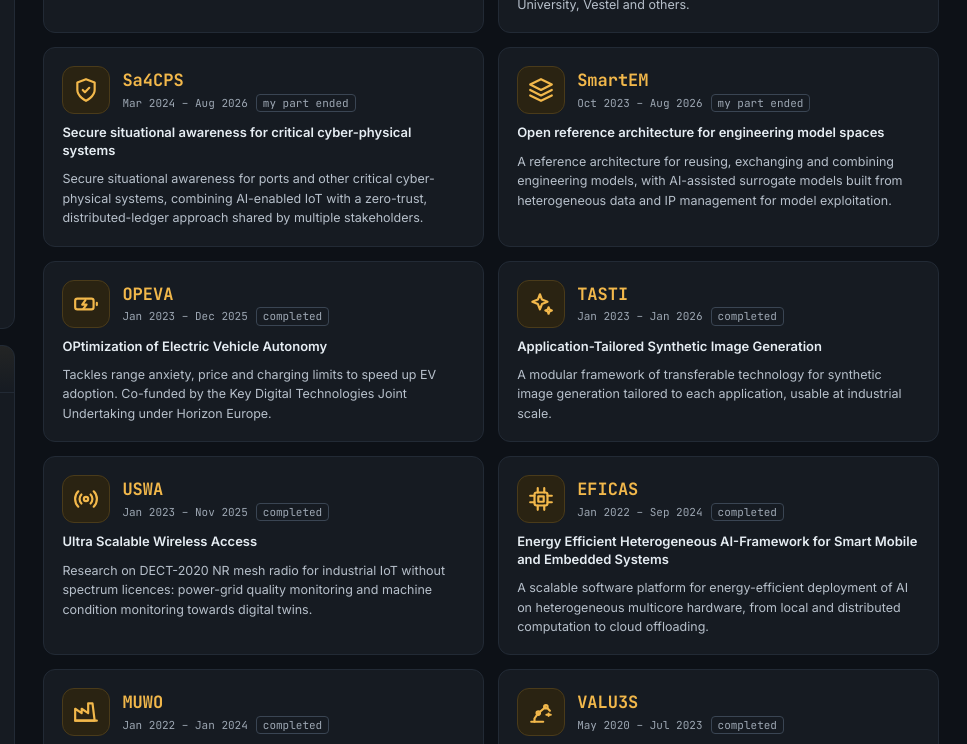
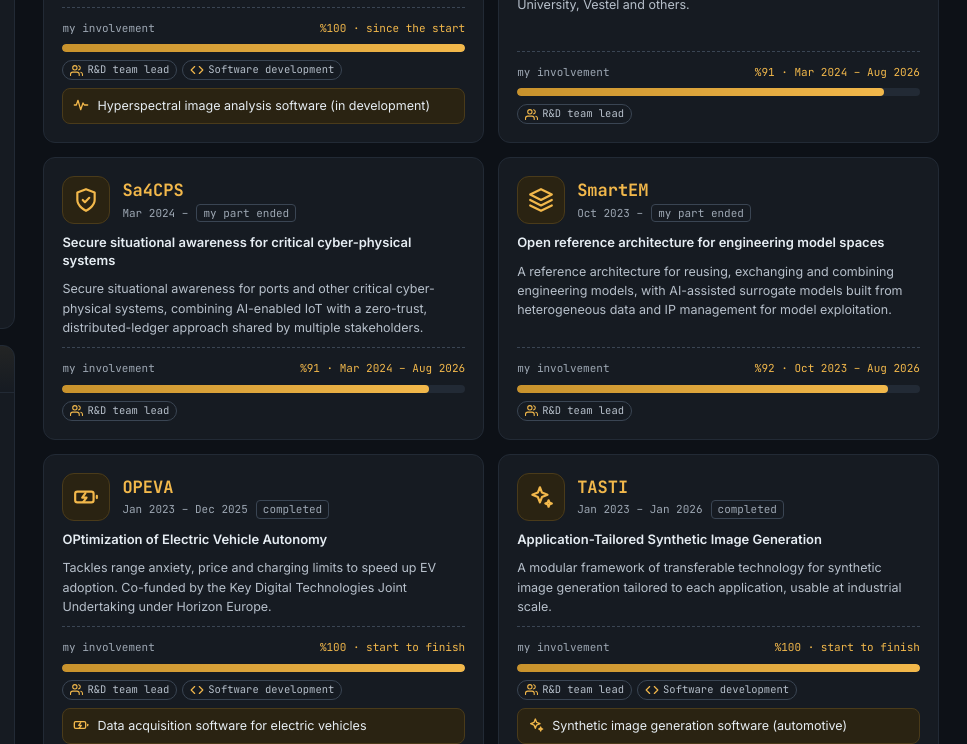
Before and after one commit to Akerdogmus/Akerdogmus.github.io, a plain HTML site: page index.html in a window 1280 px wide. Shown: the part 956-1700 px from the top of the page, 313-1280 px from the left. Drawn offline with Linux system fonts and the light colour scheme.

Commit message:
Project cards: involvement bar, contributions and deliverables
- Bar shows my share of each project's run so far (100% start to finish,
  ~91% for DECARBiz/Sa4CPS/SmartEM where my part ended Aug 2026)
- Chips: R&D team lead on every project, software development on
  VALU3S, MUWO, TASTI, OPEVA and CLEARS
- Highlighted deliverable per project (CamFITool with GitHub link,
  factory digital twin, synthetic image generation, EV data acquisition,
  hyperspectral image analysis)

Co-Authored-By: Claude Opus 5.5 <noreply@anthropic.com>

```diff
--- a/assets/css/style.css
+++ b/assets/css/style.css
@@ -139,6 +139,16 @@ h1, h2, h3, p, ul, ol, dl, dd { margin: 0; }
 .proj__state--live { border-color: #2E5E37; color: var(--ok); }
 .proj__full { font-size: 13px; font-weight: 600; line-height: 1.35; }
 .proj__sum { font-size: 12.5px; line-height: 1.55; color: var(--text-2); }
+.proj__inv { margin-top: auto; padding-top: 12px; border-top: 1px dashed var(--line-strong); display: flex; flex-direction: column; gap: 8px; }
+.proj__invHead { display: flex; justify-content: space-between; gap: 8px; font-family: var(--mono); font-size: 11px; color: var(--muted); }
+.proj__pct { color: var(--accent); white-space: nowrap; }
+.proj__bar { height: 8px; border-radius: 999px; background: var(--line); overflow: hidden; display: flex; }
+.proj__bar span { display: block; height: 100%; border-radius: 999px; background: linear-gradient(90deg, #C8922C, var(--accent)); }
+.proj__chips { display: flex; flex-wrap: wrap; gap: 5px; }
+.proj__deliv { display: flex; gap: 8px; align-items: flex-start; padding: 8px 10px; border-radius: 8px; background: var(--accent-soft); border: 1px solid #4A3B1A; font-size: 12.5px; line-height: 1.45; color: var(--text); }
+.proj__delivIcon { flex: 0 0 auto; display: inline-flex; color: var(--accent); }
+.proj__delivIcon svg { width: 16px; height: 16px; }
+.proj__deliv a { font-weight: 600; white-space: nowrap; }
 
 /* Terminal stats + years */
 .term { font-family: var(--mono); font-size: 13px; line-height: 1.9; padding: 0; overflow: hidden; }
--- a/assets/js/app.js
+++ b/assets/js/app.js
@@ -9,6 +9,7 @@
       projEyebrow: '// r&d projects', projTitle: "Projects I've worked on", projNote: 'EU & national R&D, via acd | veri mühendisliği',
       expTitle: '// experience', present: 'present', ongoing: 'active', done: 'completed', left: 'my part ended', planned: 'planned',
       about: 'About', aboutTitle: 'about me', statsTitle: '// stats', profileTitle: '// profile', liveBadge: '● live',
+      myShare: 'my involvement', fullRun: 'start to finish', sinceStart: 'since the start',
       units: ['yr', 'mo'], now: 'current', mode: { hybrid: 'Hybrid', office: 'On-site' },
       yearsExp: function (n) { return n + '+ yrs experience'; },
       authors: 'Authors', thesisRef: 'CoHE Thesis Centre no.',
@@ -38,6 +39,7 @@
       projEyebrow: '// ar-ge projeleri', projTitle: 'Çalıştığım projeler', projNote: 'AB ve ulusal Ar-Ge, acd | veri mühendisliği bünyesinde',
       expTitle: '// deneyim', present: 'devam ediyor', ongoing: 'aktif', done: 'tamamlandı', left: 'katkım sona erdi', planned: 'planlanan',
       about: 'Hakkımda', aboutTitle: 'hakkımda', statsTitle: '// istatistikler', profileTitle: '// profil', liveBadge: '● canlı',
+      myShare: 'projedeki katılımım', fullRun: 'baştan sona', sinceStart: 'başından beri',
       units: ['yıl', 'ay'], now: 'şu an', mode: { hybrid: 'Hibrit', office: 'Ofisten' },
       yearsExp: function (n) { return n + '+ yıl deneyim'; },
       authors: 'Yazarlar', thesisRef: 'YÖK Tez Merkezi ref. no',
@@ -238,6 +240,28 @@
       (badge ? '<span class="chead__badge">' + esc(badge) + '</span>' : '') + '</div>';
   }
 
+  // My share of the project's run so far (bar) + what I did (chips and a highlighted deliverable)
+  function involvement(p, now) {
+    var projEnd = p.to ? (p.to < now ? p.to : now) : now;
+    var my = p.my || {};
+    var myFrom = my.from || p.from, myTo = my.to || projEnd;
+    var total = monthsBetween(p.from, projEnd) || 1;
+    var mine = Math.min(total, monthsBetween(myFrom, myTo) || 0);
+    var pct = Math.round(mine / total * 100);
+    var offset = Math.round(((monthsBetween(p.from, myFrom) || 1) - 1) / total * 100);
+    var finished = p.to && p.to <= now;
+    var note = pct >= 100 ? (finished ? t('fullRun') : t('sinceStart')) : ym(myFrom) + ' – ' + ym(myTo);
+    var chips = (p.contrib || []).map(function (c) {
+      return '<span class="xchip">' + (ICON[c.icon + 'Sm'] || ICON[c.icon] || '') + esc(L(c)) + '</span>';
+    }).join('');
+    var dl = p.deliverable;
+    var deliverable = dl ? '<p class="proj__deliv"><span class="proj__delivIcon">' + (THEME_ICON[dl.icon] || '') + '</span><span>' + esc(L(dl)) +
+      (dl.url ? ' <a href="' + esc(dl.url) + '">' + esc(dl.linkLabel || 'link') + ' ↗</a>' : '') + '</span></p>' : '';
+    return '<div class="proj__inv"><div class="proj__invHead"><span>' + esc(t('myShare')) + '</span><span class="proj__pct">%' + pct + ' · ' + esc(note) + '</span></div>' +
+      '<div class="proj__bar" role="img" aria-label="' + esc(t('myShare') + ': %' + pct) + '"><span style="margin-left:' + offset + '%;width:' + Math.min(pct, 100 - offset) + '%"></span></div>' +
+      (chips ? '<div class="proj__chips">' + chips + '</div>' : '') + deliverable + '</div>';
+  }
+
   function renderProjects() {
     $('projectList').innerHTML = D.projects.map(function (p) {
       // Status: "left" = my part ended (project may go on); a future "to" = planned end, still active;
@@ -245,12 +269,13 @@
       var now = new Date().toISOString().slice(0, 7);
       var planned = p.to && p.to > now;
       var live = !p.left && !p.done && (!p.to || planned);
-      var when = p.to ? ym(p.from) + ' – ' + ym(p.to) + (planned ? ' (' + t('planned') + ')' : '') : (live ? ym(p.from) + ' –' : ym(p.from));
+      var when = p.to ? ym(p.from) + ' – ' + ym(p.to) + (planned ? ' (' + t('planned') + ')' : '') : ((live || p.left) ? ym(p.from) + ' –' : ym(p.from));
       var stateLabel = p.left ? t('left') : (live ? t('ongoing') : t('done'));
       return '<article class="card proj"><div class="proj__top"><span class="theme__icon">' + (THEME_ICON[p.icon] || THEME_ICON.wave) + '</span>' +
         '<div class="proj__head"><h3 class="proj__name">' + esc(p.name) + '</h3><span class="proj__when">' + esc(when) +
         '<span class="proj__state' + (live ? ' proj__state--live' : '') + '">' + esc(stateLabel) + '</span></span></div></div>' +
-        '<p class="proj__full">' + esc(p.full) + '</p><p class="proj__sum">' + esc(L(p.summary)) + '</p></article>';
+        '<p class="proj__full">' + esc(p.full) + '</p><p class="proj__sum">' + esc(L(p.summary)) + '</p>' +
+        involvement(p, now) + '</article>';
     }).join('');
   }
 
--- a/data/projects.json
+++ b/data/projects.json
@@ -8,6 +8,23 @@
     "summary": {
       "en": "Carbon-footprint monitoring for maritime transport: hyperspectral image analysis plus a vessel digital twin that tracks greenhouse-gas emissions along routes, for port authorities and EEXI/CII compliance.",
       "tr": "Deniz taşımacılığı için karbon ayak izi izleme: hiperspektral görüntü analizi ve gemilerin rotalarındaki sera gazı salımını izleyen dijital ikiz; liman otoriteleri ve EEXI/CII uyumu için."
+    },
+    "contrib": [
+      {
+        "icon": "users",
+        "en": "R&D team lead",
+        "tr": "Ar-Ge ekip yürütücülüğü"
+      },
+      {
+        "icon": "code",
+        "en": "Software development",
+        "tr": "Yazılım geliştirme"
+      }
+    ],
+    "deliverable": {
+      "icon": "wave",
+      "en": "Hyperspectral image analysis software (in development)",
+      "tr": "Hiperspektral görüntü analiz yazılımı (geliştiriliyor)"
     }
   },
   {
@@ -15,36 +32,69 @@
     "full": "Decarbonization Project Management Platform for Industries and Businesses",
     "icon": "leaf",
     "from": "2024-03",
-    "to": "2026-08",
+    "to": null,
     "summary": {
       "en": "A software platform that automates data collection, tracks energy-related carbon-reduction activities and reports them for funding and verification. EUROGIA2030 project with FARADAI, Cranfield University, Vestel and others.",
       "tr": "Veri toplamayı otomatikleştiren, enerjiyle ilgili karbon azaltım faaliyetlerini izleyip fonlama ve doğrulama için raporlayan yazılım platformu. FARADAI, Cranfield Üniversitesi, Vestel ve diğer ortaklarla EUROGIA2030 projesi."
     },
-    "left": true
+    "left": true,
+    "contrib": [
+      {
+        "icon": "users",
+        "en": "R&D team lead",
+        "tr": "Ar-Ge ekip yürütücülüğü"
+      }
+    ],
+    "my": {
+      "from": "2024-03",
+      "to": "2026-08"
+    }
   },
   {
     "name": "Sa4CPS",
     "full": "Secure situational awareness for critical cyber-physical systems",
     "icon": "shield",
     "from": "2024-03",
-    "to": "2026-08",
+    "to": null,
     "summary": {
       "en": "Secure situational awareness for ports and other critical cyber-physical systems, combining AI-enabled IoT with a zero-trust, distributed-ledger approach shared by multiple stakeholders.",
       "tr": "Limanlar ve diğer kritik siber-fiziksel sistemler için güvenli durumsal farkındalık; yapay zekâlı IoT'yi çok paydaşlı, sıfır güven ve dağıtık defter yaklaşımıyla birleştirir."
     },
-    "left": true
+    "left": true,
+    "contrib": [
+      {
+        "icon": "users",
+        "en": "R&D team lead",
+        "tr": "Ar-Ge ekip yürütücülüğü"
+      }
+    ],
+    "my": {
+      "from": "2024-03",
+      "to": "2026-08"
+    }
   },
   {
     "name": "SmartEM",
     "full": "Open reference architecture for engineering model spaces",
     "icon": "layers",
     "from": "2023-10",
-    "to": "2026-08",
+    "to": null,
     "summary": {
       "en": "A reference architecture for reusing, exchanging and combining engineering models, with AI-assisted surrogate models built from heterogeneous data and IP management for model exploitation.",
       "tr": "Mühendislik modellerinin yeniden kullanımı, paylaşımı ve birleştirilmesi için referans mimari; heterojen veriden yapay zekâ destekli vekil modeller ve model kullanımı için fikri mülkiyet yönetimi."
     },
-    "left": true
+    "left": true,
+    "contrib": [
+      {
+        "icon": "users",
+        "en": "R&D team lead",
+        "tr": "Ar-Ge ekip yürütücülüğü"
+      }
+    ],
+    "my": {
+      "from": "2023-10",
+      "to": "2026-08"
+    }
   },
   {
     "name": "OPEVA",
@@ -55,6 +105,23 @@
     "summary": {
       "en": "Tackles range anxiety, price and charging limits to speed up EV adoption. Co-funded by the Key Digital Technologies Joint Undertaking under Horizon Europe.",
       "tr": "Elektrikli araçların yaygınlaşması için menzil kaygısı, fiyat ve şarj kısıtlarını ele alır. Horizon Europe kapsamında Key Digital Technologies Joint Undertaking destekli."
+    },
+    "contrib": [
+      {
+        "icon": "users",
+        "en": "R&D team lead",
+        "tr": "Ar-Ge ekip yürütücülüğü"
+      },
+      {
+        "icon": "code",
+        "en": "Software development",
+        "tr": "Yazılım geliştirme"
+      }
+    ],
+    "deliverable": {
+      "icon": "battery",
+      "en": "Data acquisition software for electric vehicles",
+      "tr": "Elektrikli araçtan veri toplama yazılımı"
     }
   },
   {
@@ -66,6 +133,23 @@
     "summary": {
       "en": "A modular framework of transferable technology for synthetic image generation tailored to each application, usable at industrial scale.",
       "tr": "Uygulamaya göre uyarlanmış sentetik görüntü üretimi için endüstriyel ölçekte kullanılabilen, aktarılabilir teknolojilerden oluşan modüler çerçeve."
+    },
+    "contrib": [
+      {
+        "icon": "users",
+        "en": "R&D team lead",
+        "tr": "Ar-Ge ekip yürütücülüğü"
+      },
+      {
+        "icon": "code",
+        "en": "Software development",
+        "tr": "Yazılım geliştirme"
+      }
+    ],
+    "deliverable": {
+      "icon": "sparkles",
+      "en": "Synthetic image generation software (automotive)",
+      "tr": "Sentetik görüntü üretim yazılımı (otomotiv)"
     }
   },
   {
@@ -77,7 +161,14 @@
     "summary": {
       "en": "Research on DECT-2020 NR mesh radio for industrial IoT without spectrum licences: power-grid quality monitoring and machine condition monitoring towards digital twins.",
       "tr": "Spektrum lisansı gerektirmeyen endüstriyel IoT için DECT-2020 NR mesh radyo araştırması: elektrik şebekesi kalite izleme ve dijital ikize yönelik makine durum izleme."
-    }
+    },
+    "contrib": [
+      {
+        "icon": "users",
+        "en": "R&D team lead",
+        "tr": "Ar-Ge ekip yürütücülüğü"
+      }
+    ]
   },
   {
     "name": "EFICAS",
@@ -88,7 +179,14 @@
     "summary": {
       "en": "A scalable software platform for energy-efficient deployment of AI on heterogeneous multicore hardware, from local and distributed computation to cloud offloading.",
       "tr": "Yapay zekâ algoritmalarını heterojen çok çekirdekli donanımlarda enerji verimli çalıştıran ölçeklenebilir yazılım platformu; yerel, dağıtık ve bulut hesaplamayı kapsar."
-    }
+    },
+    "contrib": [
+      {
+        "icon": "users",
+        "en": "R&D team lead",
+        "tr": "Ar-Ge ekip yürütücülüğü"
+      }
+    ]
   },
   {
     "name": "MUWO",
@@ -99,6 +197,23 @@
     "summary": {
       "en": "Flexible, scalable production through multi-method workstations; a transmutable simulation validates configurations and AI/ML optimises the production setup.",
       "tr": "Çok yöntemli iş istasyonlarıyla esnek ve ölçeklenebilir üretim; dönüştürülebilir simülasyon yapılandırmayı doğrular, YZ/ML üretim düzenini optimize eder."
+    },
+    "contrib": [
+      {
+        "icon": "users",
+        "en": "R&D team lead",
+        "tr": "Ar-Ge ekip yürütücülüğü"
+      },
+      {
+        "icon": "code",
+        "en": "Software development",
+        "tr": "Yazılım geliştirme"
+      }
+    ],
+    "deliverable": {
+      "icon": "factory",
+      "en": "Factory digital twin software",
+      "tr": "Fabrika dijital ikiz yazılımı"
     }
   },
   {
@@ -110,6 +225,25 @@
     "summary": {
       "en": "ECSEL JU project building a multi-domain V&V framework to cut the time and cost of verifying automated systems for safety, cybersecurity and privacy. 41 partners from 10 countries.",
       "tr": "Otomatik sistemlerin emniyet, siber güvenlik ve mahremiyet doğrulamasının süre ve maliyetini düşüren çok alanlı V&V çerçevesi geliştiren ECSEL JU projesi. 10 ülkeden 41 ortak."
+    },
+    "contrib": [
+      {
+        "icon": "users",
+        "en": "R&D team lead",
+        "tr": "Ar-Ge ekip yürütücülüğü"
+      },
+      {
+        "icon": "code",
+        "en": "Software development",
+        "tr": "Yazılım geliştirme"
+      }
+    ],
+    "deliverable": {
+      "icon": "robot",
+      "en": "Robotic test application: CamFITool, camera fault injection for robot V&V",
+      "tr": "Robotik test uygulaması: robot doğrulaması için kamera hata enjeksiyon aracı CamFITool",
+      "url": "https://github.com/inomuh/camfitool",
+      "linkLabel": "GitHub"
     }
   }
 ]
```
Also changed, not shown: index.html (+3 -3 lines).
